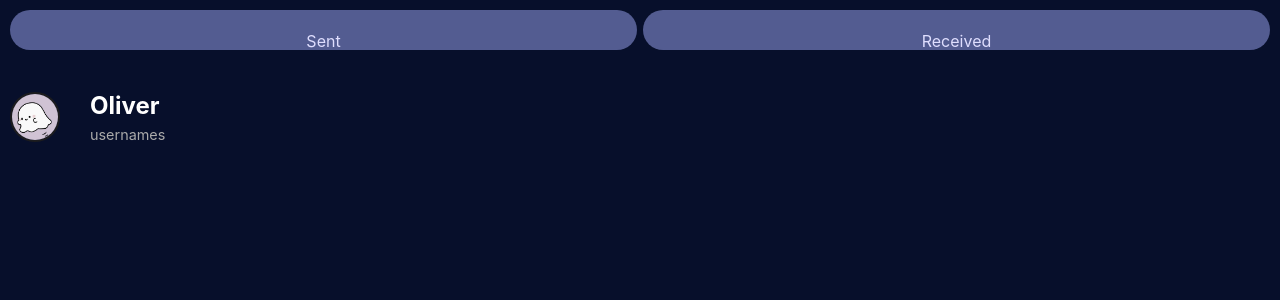
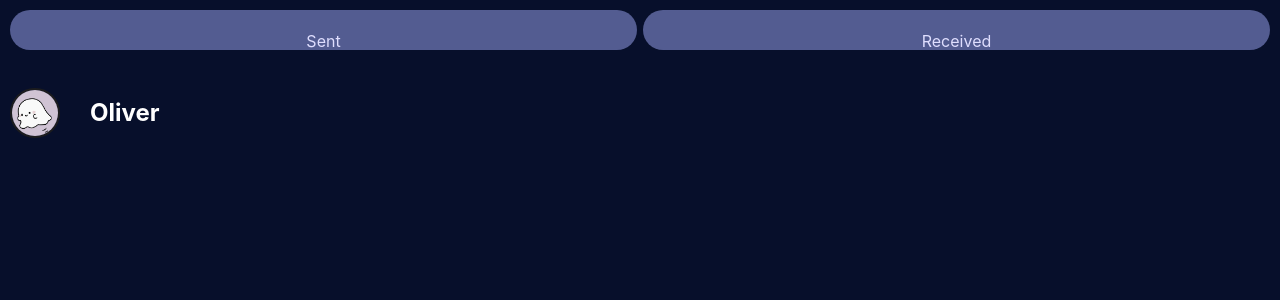
Before and after one commit to Nini010/Wisper, a Flask app: page /notification in a window 1280 px wide. Shown: the part 60-360 px from the top of the page. Run offline with Flask 3, Linux system fonts and the light colour scheme; parts of the project's set-up code (start-up, migrations or seed data) failed here and were passed over; some libraries are stand-ins or nearby versions.

Commit message:
small edits to layout

```diff
--- a/Source/templates/notifications.html
+++ b/Source/templates/notifications.html
@@ -26,7 +26,6 @@
     <a href="{{ url_for('DM') }}" class="dm-link">
       <div class="account-info">
         <p class="name">Oliver</p>
-        <p class="username">usernames</p>
       </div>
     </a>
   </div>
```
